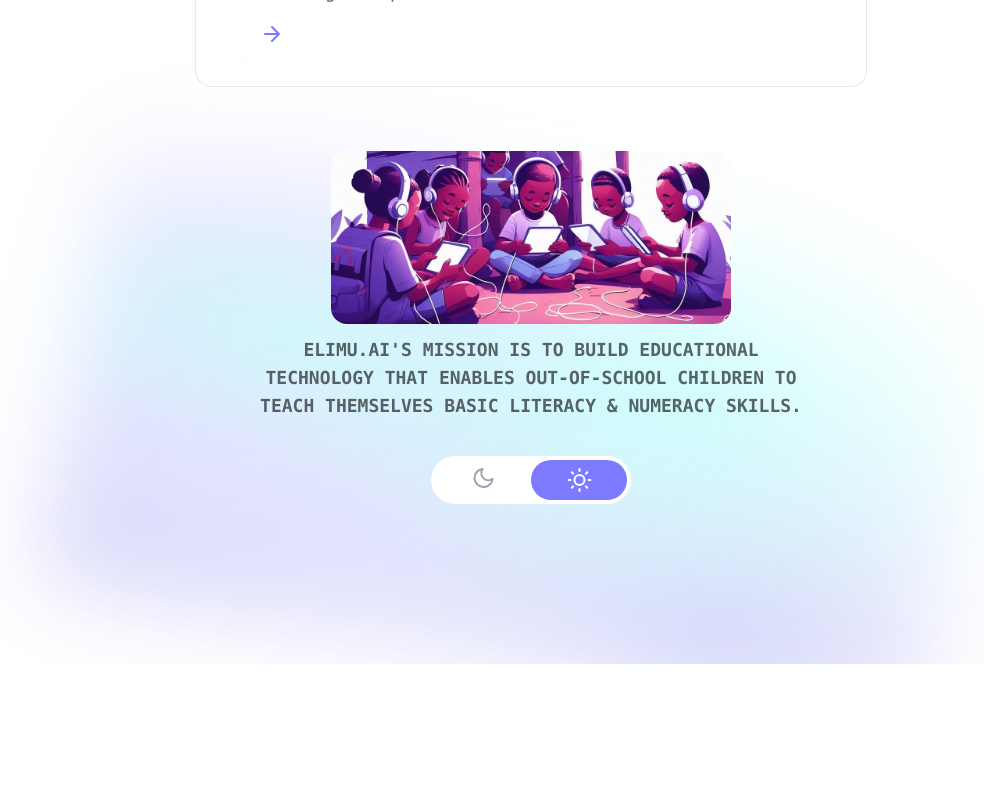
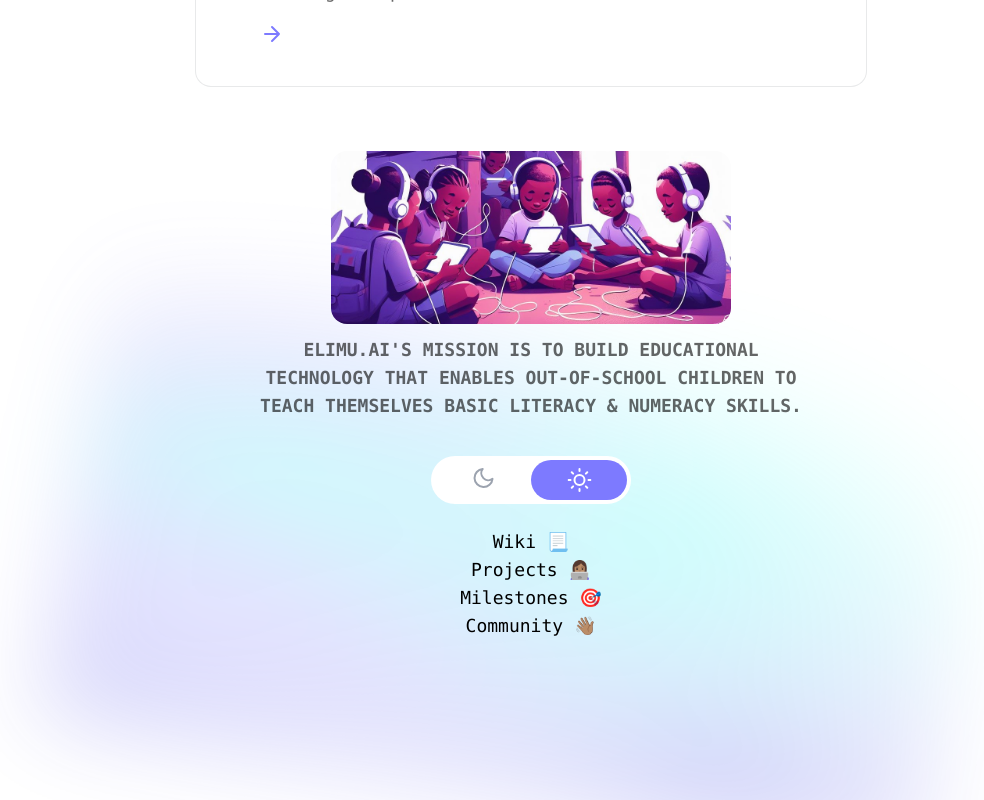
Before and after one commit to elimu-ai/website, a Next.js app: page / in a window 1280 px wide. Shown: the part 2076-2876 px from the top of the page, without its empty margins (109-1093 px from the left). Before the commit the page ends 2740 px from the top, so only its background shows below. Built offline with nearby package versions, Linux system fonts and the light colour scheme.

Commit message:
Add links to footer

```diff
--- a/components/Footer.js
+++ b/components/Footer.js
@@ -1,4 +1,5 @@
 import Image from "next/image";
+import Link from "next/link";
 
 const sunIcon = (
   <svg
@@ -87,6 +88,12 @@ export default function Footer({ copyrightText }) {
         {copyrightText}
       </p>
       <ThemeSwitcher />
+      <p className="mt-6 text-center">
+        <Link href='https://github.com/elimu-ai/wiki#readme'>Wiki 📃</Link><br />
+        <Link href='https://github.com/elimu-ai/wiki/projects?query=is%3Aopen'>Projects 👩🏽‍💻</Link><br />
+        <Link href='https://github.com/elimu-ai/wiki/milestones'>Milestones 🎯</Link><br />
+        <Link href='https://github.com/elimu-ai/wiki#open-source-community'>Community 👋🏽</Link>
+      </p>
     </footer>
   );
 }
```
